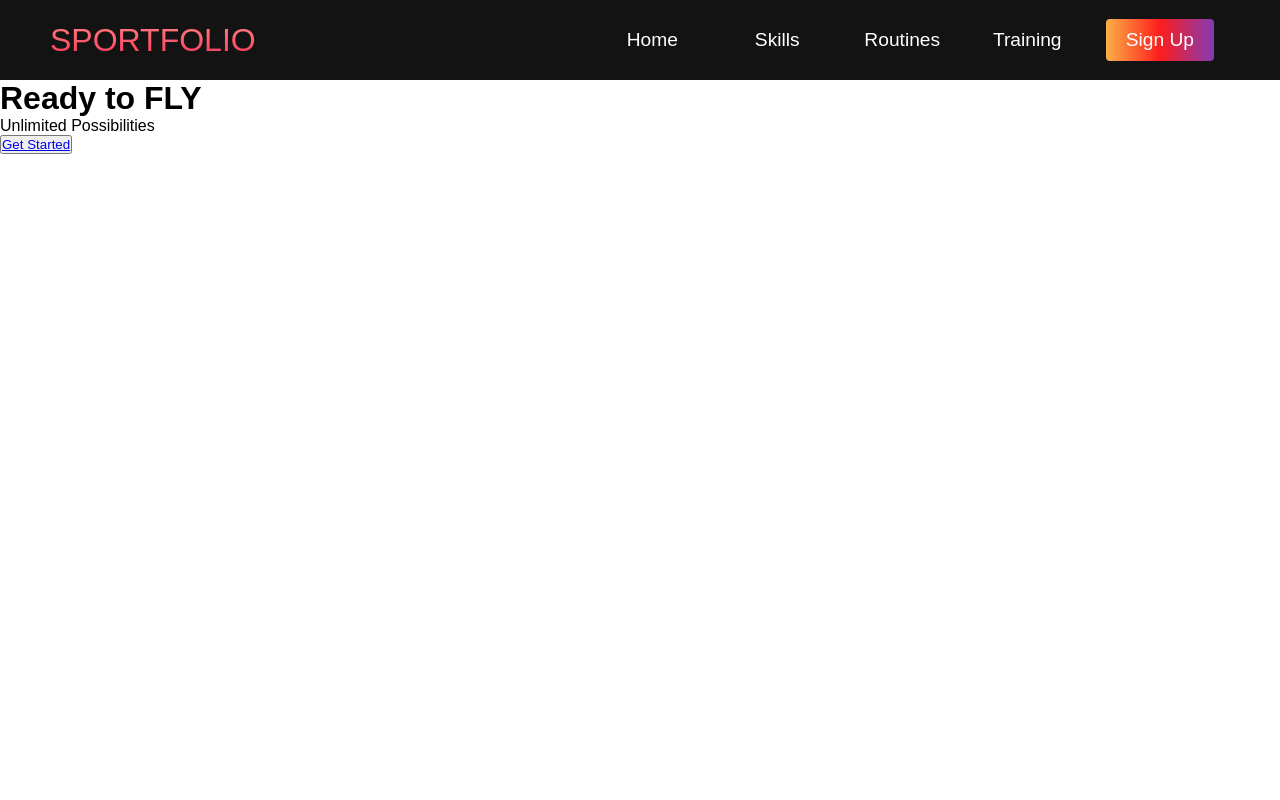
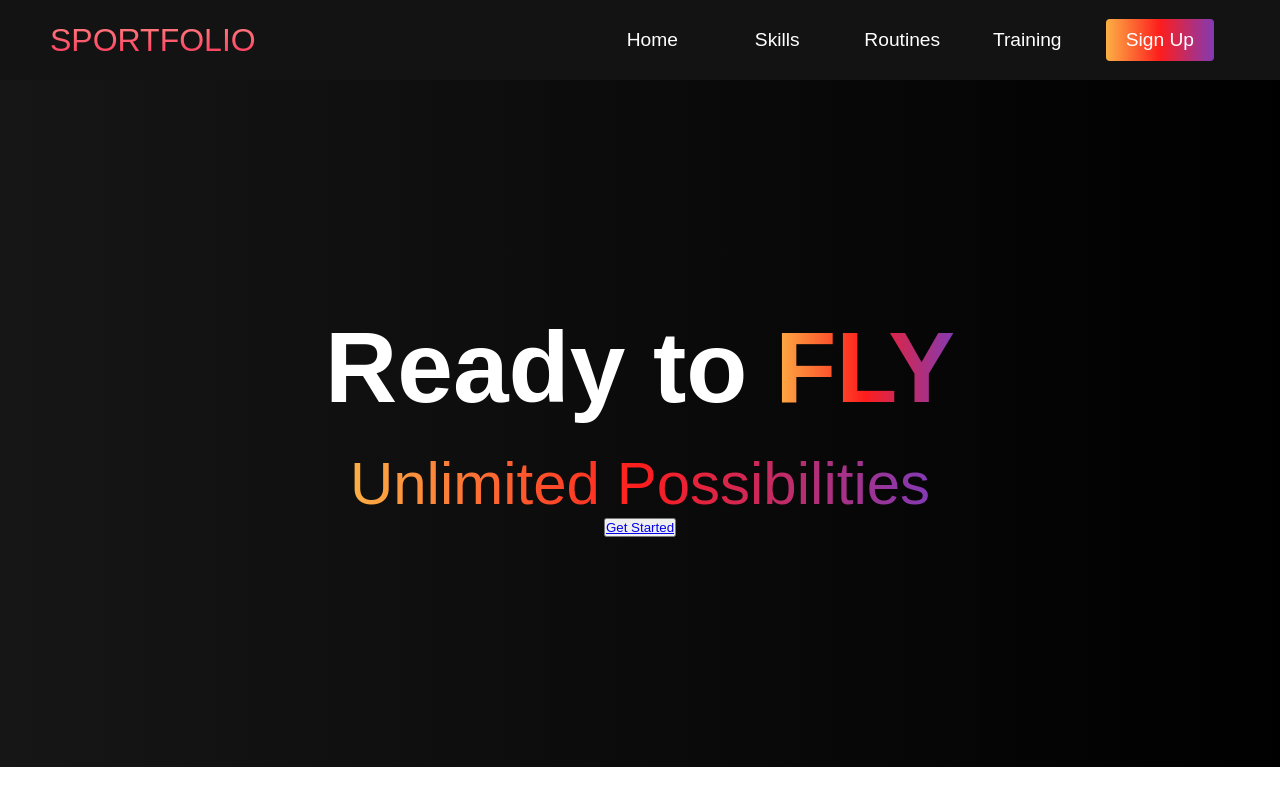
Before and after one commit to Yasmeeeenn/sportfolio, a website: page index.html in a window 1280 px wide. Drawn offline with Linux system fonts and the light colour scheme.

Commit message:
styled hero section

```diff
--- a/styles.css
+++ b/styles.css
@@ -190,3 +190,66 @@
     }
 
 }
+
+/* Hero Section */
+
+.hero {
+    background: #000000;
+    background: linear-gradient(to right, #161616, #000000);
+    padding: 200px 0;
+}
+
+.hero__container {
+    display: flex;
+    flex-direction: column;
+    justify-content: center;
+    align-items: center;
+    max-width: 1200px;
+    margin: 0 auto;
+    height: 90%;
+    text-align: center;
+    padding: 30px;
+}
+
+.hero__heading {
+    font-size: 100px;
+    margin-bottom: 24px;
+    color: #fff;
+}
+
+.hero__heading span {
+    background: #833ab4;
+    background: -webkit-linear-gradient(to right, #fcb045, #fd1d1d, #833ab4);
+    background: linear-gradient(to right, #fcb045, #fd1d1d, #833ab4);
+    background-size: 100%;
+    -webkit-background-clip: text;
+    -moz-background-clip: text;
+    -webkit-text-fill-color: transparent;
+    -moz-text-fill-color: transparent;
+}
+
+.hero__description {
+    font-size: 60px;
+    background: -webkit-linear-gradient(to right, #fcb045, #fd1d1d, #833ab4);
+    background: linear-gradient(to right, #fcb045, #fd1d1d, #833ab4);
+    background-size: 100%;
+    -webkit-background-clip: text;
+    -moz-background-clip: text;
+    -webkit-text-fill-color: transparent;
+    -moz-text-fill-color: transparent;
+}
+
+.highlight {
+    border-bottom: 4px solid rgb(132, 0, 255);
+}
+
+@media screen and (max-width: 768) {
+    .hero__heading {
+        font-size: 60px;
+    }
+
+    .hero__description {
+        font-size: 40px;
+    }
+
+}
```
